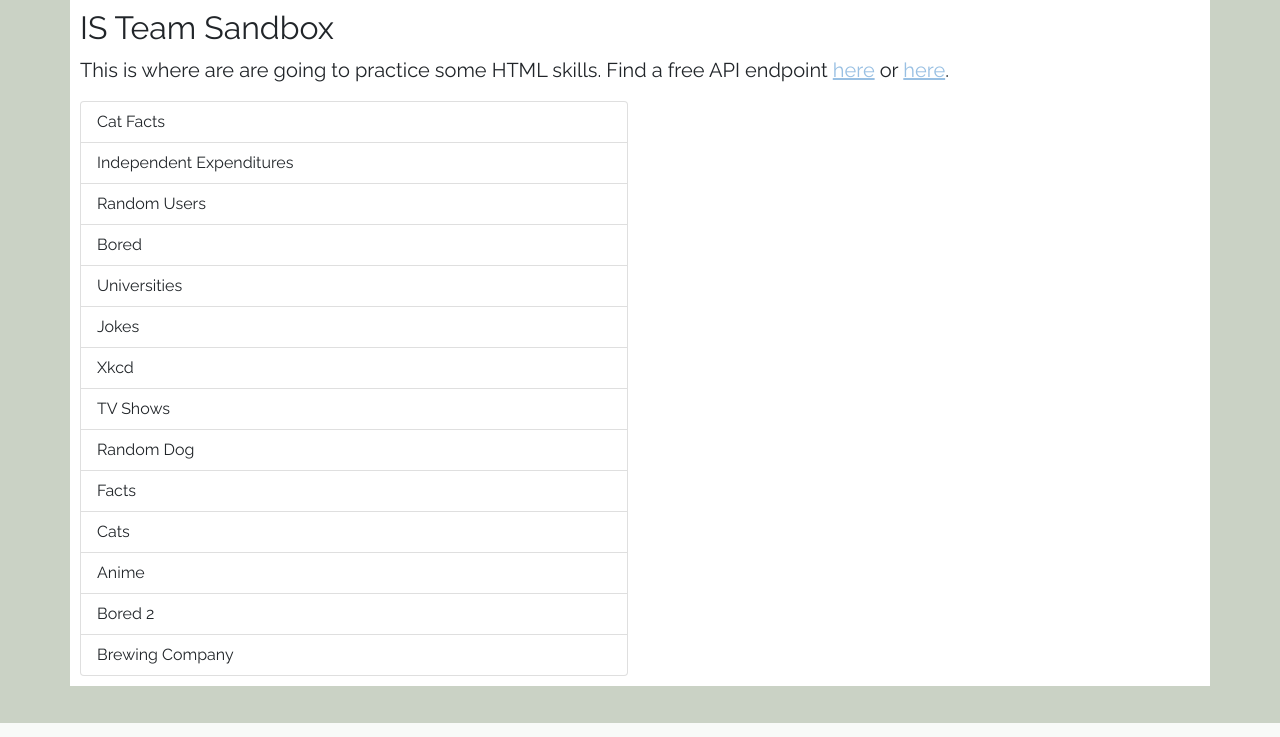
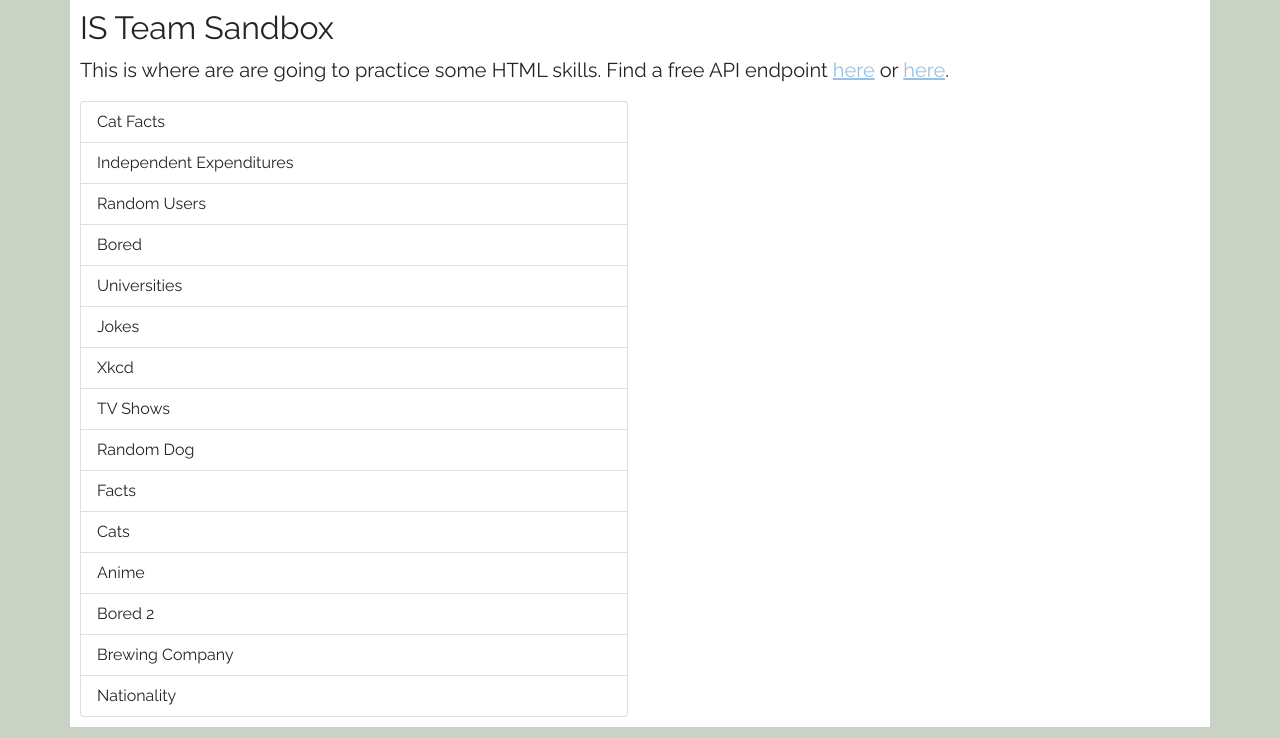
Before and after one commit to jack-hermanson/cis200, a Flask app: template main/web/templates/sandbox/index.html in a window 1280 px wide. Shown: the part 77-814 px from the top of the page. Run offline with Flask 2, Linux system fonts and the light colour scheme; the template is opened without the code that fills it: most values are stand-ins (such as "Sample title", 1, 10 or a date in 2020); some libraries are stand-ins or nearby versions.

Commit message:
add nationality to sandbox index

```diff
--- a/main/web/templates/advisory/index.html
+++ b/main/web/templates/advisory/index.html
@@ -19,6 +19,7 @@
                 <a href="{{ url_for('advisory.marketing') }}" class="list-group-item list-group-item-action">Marketing</a>
                 <a href="#" class="list-group-item list-group-item-action">Learning Support</a>
                 <a href="{{ url_for('advisory.hr') }}" class="list-group-item list-group-item-action">Human Resources</a>
+                <a href="{{ url_for('advisory.hr') }}" class="list-group-item list-group-item-action">Human Resources</a>
             </div>
         </div>
     </div>
--- a/main/web/templates/sandbox/index.html
+++ b/main/web/templates/sandbox/index.html
@@ -33,6 +33,7 @@
                 <a href="{{ url_for('sandbox.anime') }}" class="list-group-item list-group-item-action">Anime</a>
                 <a href="{{ url_for('sandbox.bored2') }}" class="list-group-item list-group-item-action">Bored 2</a>
                 <a href="{{ url_for('sandbox.brewing_company') }}" class="list-group-item list-group-item-action">Brewing Company</a>
+                <a href="{{ url_for('sandbox.nationality') }}" class="list-group-item list-group-item-action">Nationality</a>
             </div>
         </div>
     </div>
```
